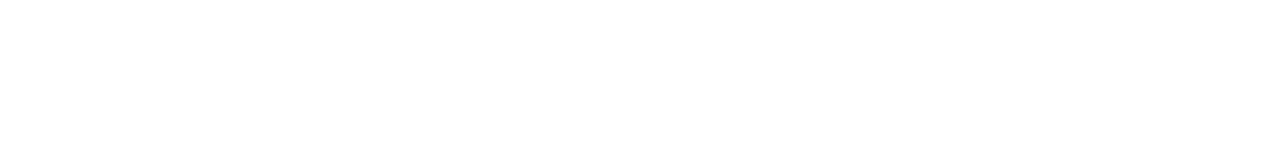
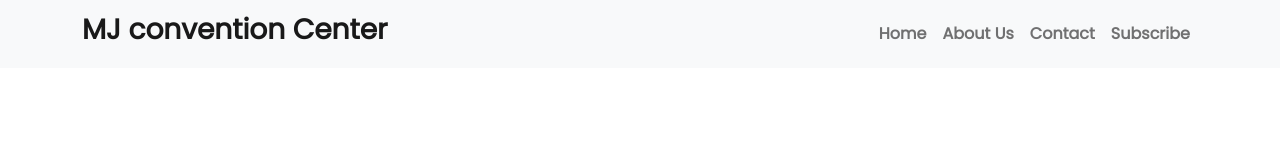
Before and after one commit to MonirujjamanMamun/convention-center, a plain HTML site: page index.html in a window 1280 px wide. Drawn offline with nearby package versions, Linux system fonts and the light colour scheme.

Commit message:
navbar complited

```diff
--- a/index.html
+++ b/index.html
@@ -20,6 +20,42 @@
 <body>
     <header>
 
+        <!-- nave section start here -->
+        <section>
+            <nav class="navbar navbar-expand-lg navbar-light bg-light">
+                <div class="container">
+                    <a class="navbar-brand" href="#">
+                        <h3 class="fw-bolder">MJ convention Center</h3>
+                    </a>
+                    <button class="navbar-toggler" type="button" data-bs-toggle="collapse" data-bs-target="#navbarSupportedContent" aria-controls="navbarSupportedContent" aria-expanded="false" aria-label="Toggle navigation">
+                    <span class="navbar-toggler-icon"></span>
+                  </button>
+                    <div class="collapse navbar-collapse" id="navbarSupportedContent">
+                        <ul class="navbar-nav ms-auto mb-2 mb-lg-0">
+                            <li class="nav-item">
+                                <a class="nav-link fw-bold" aria-current="page" href="#">Home</a>
+                            </li>
+                            <li class="nav-item fw-bold">
+                                <a class="nav-link" href="#">About Us</a>
+                            </li>
+
+                            <li class="nav-item fw-bold">
+                                <a class="nav-link">Contact</a>
+                            </li>
+                            <li class="nav-item fw-bold">
+                                <a class="nav-link">Subscribe</a>
+                            </li>
+                        </ul>
+
+                    </div>
+                </div>
+            </nav>
+        </section>
+        <!-- nave section end here -->
+
+
+
+
     </header>
     <main>
 
```
Also changed, not shown: images/animation/beach-.png (added), images/animation/ingasement.png (added), images/animation/marriage-.png (added).
